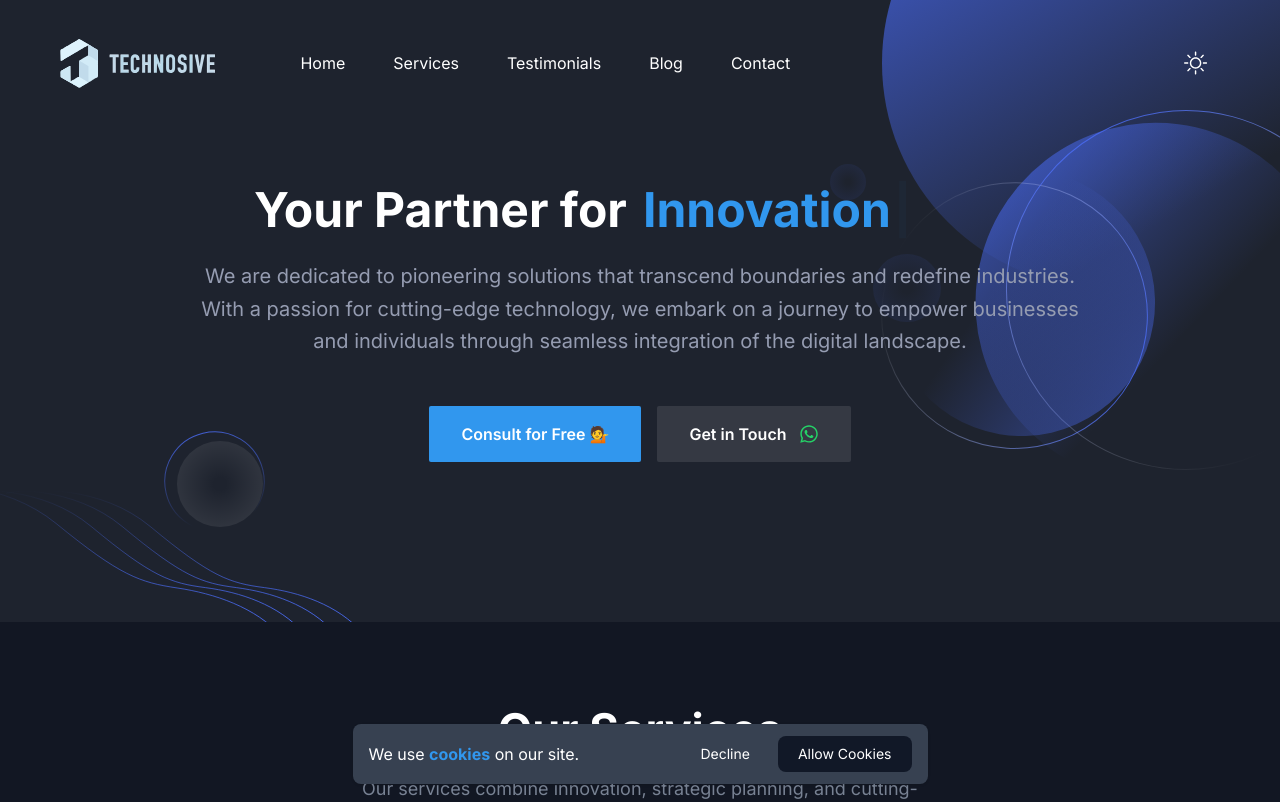
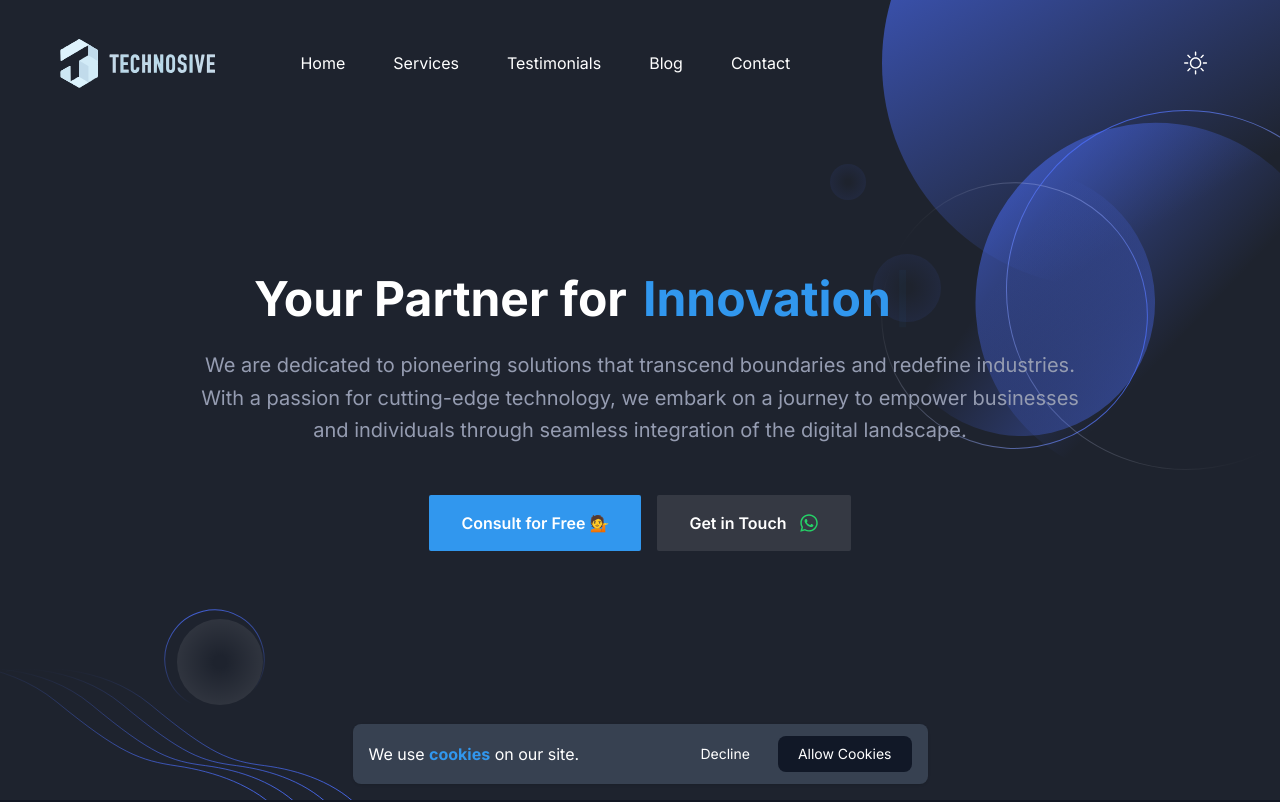
Before and after one commit to technosive/technosivenextjs, a Next.js app: page / in a window 1280 px wide. Shown: the top 802 px of the page. Built offline with nearby package versions, Linux system fonts and the light colour scheme.

Commit message:
change: Increased the height of hero section to screen size

```diff
--- a/app/loading.tsx
+++ b/app/loading.tsx
@@ -5,9 +5,7 @@ const Loading = () => (
         className="inline-block h-10 w-10 animate-spin rounded-full border-[3px] border-current border-t-transparent text-blue-600 dark:text-blue-500"
         role="status"
         aria-label="loading"
-      >
-        <span className="sr-only">Loading...</span>
-      </div>
+      ></div>
     </section>
   </>
 );
--- a/components/Hero/index.tsx
+++ b/components/Hero/index.tsx
@@ -16,7 +16,7 @@ const Hero = () => {
     <>
       <section
         id="home"
-        className="relative z-10 overflow-hidden bg-white pb-16 pt-[120px] dark:bg-gray-dark md:pb-[120px] md:pt-[150px] xl:pb-[160px] xl:pt-[180px] 2xl:pb-[200px] 2xl:pt-[210px]"
+        className="relative z-10 flex h-[100vh] items-center justify-center overflow-hidden bg-white pb-16 pt-[120px] dark:bg-gray-dark md:pb-[120px] md:pt-[150px] xl:pb-[160px] xl:pt-[180px] 2xl:pb-[200px] 2xl:pt-[210px]"
       >
         <div className="container">
           <div className="-mx-4 flex flex-wrap">
@@ -42,7 +42,7 @@ const Hero = () => {
                 <div className="flex flex-col items-center justify-center space-y-4 sm:flex-row sm:space-x-4 sm:space-y-0">
                   <Link
                     href="https://outlook.office365.com/owa/calendar/AbdulSalamsCalendar@technosive.co.uk/bookings/"
-                    target="_blnak"
+                    target="_blank"
                     className="rounded-sm bg-primary px-8 py-4 text-base font-semibold text-white duration-300 ease-in-out hover:bg-primary/80"
                   >
                     Consult for Free 💁
```
